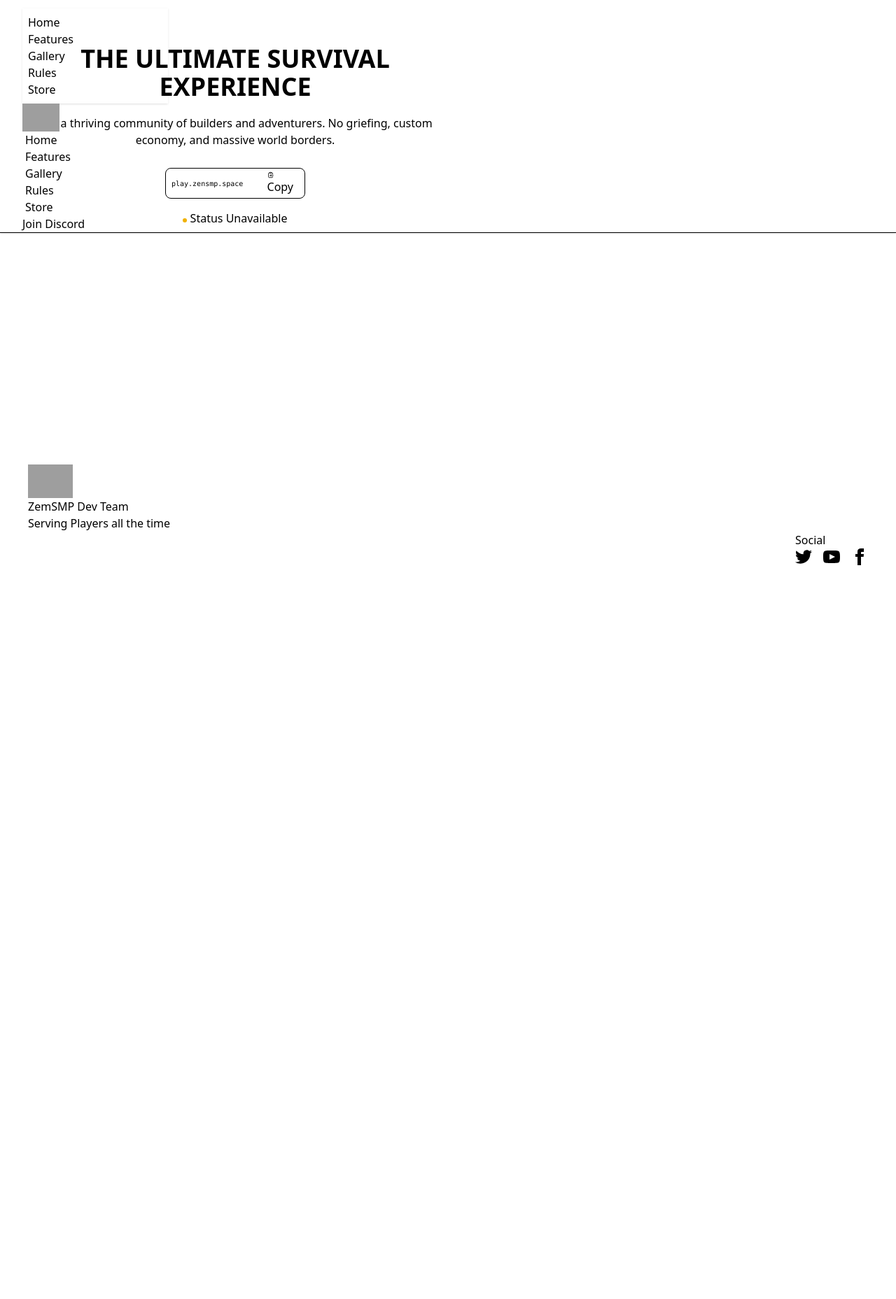
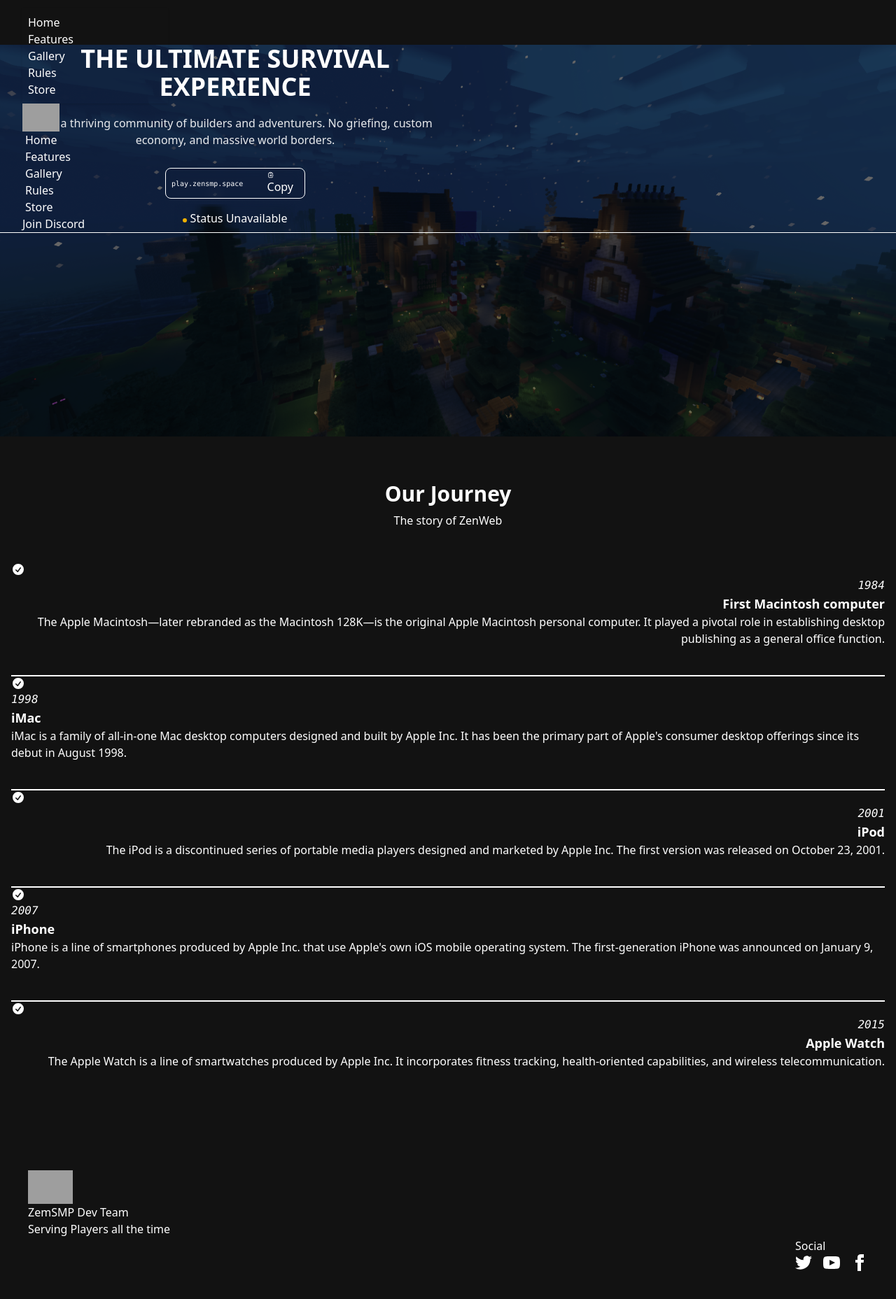
Before and after one commit to rkenbperez/ZenWeb, a Django app: page / in a window 1280 px wide. Shown: the whole page at 70% size. Before the commit the page ends 808 px from the top, so only its background shows below. Run offline with Django 5.2, Linux system fonts and the light colour scheme; some libraries are stand-ins or nearby versions; grey boxes are pictures that could not be loaded.

Commit message:
added hero background & fix server status bug

```diff
--- a/zenweb/zen/templates/base.html
+++ b/zenweb/zen/templates/base.html
@@ -1,6 +1,6 @@
 {% load static %}
 <!DOCTYPE html>
-<html data-theme="cymyk" lang="en">
+<html data-theme="dark" lang="en">
 <head>
     <meta charset="UTF-8">
     <meta name="viewport" content="width=device-width, initial-scale=1.0">
--- a/zenweb/zen/templates/home.html
+++ b/zenweb/zen/templates/home.html
@@ -3,17 +3,29 @@
 
 {% block content %}
 
-<div class="hero bg-base-200 min-h-[70vh]">
-  <div class="hero-content text-center">
+<style>
+  .hero-bg {
+    background-image: url("{% static 'images/bg.png' %}");
+    background-size: cover;
+    background-position: center;
+    background-repeat: no-repeat;
+  }
+</style>
+
+<div class="hero min-h-[70vh] relative hero-bg">
+  <!-- Overlay for better text readability -->
+  <div class="absolute inset-0 bg-black/60"></div>
+
+  <div class="hero-content text-center relative z-10">
     <div class="max-w-2xl">
-      <h1 class="text-4xl font-bold">THE ULTIMATE SURVIVAL</h1>
-      <h1 class="text-4xl font-bold">EXPERIENCE</h1>
-      <p class="p-5">
-       Join a thriving community of builders and adventurers. No griefing, custom economy, and massive world borders.
+      <h1 class="text-4xl font-bold text-white">THE ULTIMATE SURVIVAL</h1>
+      <h1 class="text-4xl font-bold text-white">EXPERIENCE</h1>
+      <p class="p-5 text-white/90">
+        Join a thriving community of builders and adventurers. No griefing, custom economy, and massive world borders.
       </p>
 
       <!-- IP Copy Box -->
-      <div class="flex items-center justify-between gap-2 max-w-[200px] mx-auto mt-2 bg-base-100 rounded-lg px-2 py-1 border border-base-300">
+      <div class="flex items-center justify-between gap-2 max-w-[200px] mx-auto mt-2 bg-base-100/90 backdrop-blur-sm rounded-lg px-2 py-1 border border-base-300">
         <span class="font-mono text-[10px] truncate">play.zensmp.space</span>
         <button onclick="copyIP()" class="btn btn-primary btn-xs gap-0.5 px-2">
           <svg xmlns="http://www.w3.org/2000/svg" class="h-2.5 w-2.5" fill="none" viewBox="0 0 24 24" stroke="currentColor">
@@ -23,16 +35,145 @@
         </button>
       </div>
 
-      <!-- Server Status - JavaScript Method -->
+      <!-- Server Status -->
       <div class="flex justify-center mt-2" id="server-status-container">
-        <span class="badge badge-ghost gap-1.5 px-3 py-2">
+        <span class="badge badge-ghost gap-1.5 px-3 py-2 bg-base-100/80 backdrop-blur-sm">
           <span class="inline-block w-1.5 h-1.5 bg-gray-400 rounded-full animate-pulse"></span>
           Loading...
         </span>
       </div>
-
     </div>
   </div>
+</div>
+
+<!-- Timeline Section -->
+<div class="container mx-auto px-4 py-16">
+  <div class="text-center mb-12">
+    <h2 class="text-3xl font-bold">Our Journey</h2>
+    <p class="text-base-content/70 mt-2">The story of ZenWeb</p>
+  </div>
+
+  <ul class="timeline timeline-snap-icon max-md:timeline-compact timeline-vertical">
+    <li>
+      <div class="timeline-middle">
+        <svg
+          xmlns="http://www.w3.org/2000/svg"
+          viewBox="0 0 20 20"
+          fill="currentColor"
+          class="h-5 w-5 text-primary"
+        >
+          <path
+            fill-rule="evenodd"
+            d="M10 18a8 8 0 100-16 8 8 0 000 16zm3.857-9.809a.75.75 0 00-1.214-.882l-3.483 4.79-1.88-1.88a.75.75 0 10-1.06 1.061l2.5 2.5a.75.75 0 001.137-.089l4-5.5z"
+            clip-rule="evenodd"
+          />
+        </svg>
+      </div>
+      <div class="timeline-start mb-10 md:text-end">
+        <time class="font-mono italic">1984</time>
+        <div class="text-lg font-black">First Macintosh computer</div>
+        The Apple Macintosh—later rebranded as the Macintosh 128K—is the original Apple Macintosh
+        personal computer. It played a pivotal role in establishing desktop publishing as a general
+        office function.
+      </div>
+      <hr />
+    </li>
+    <li>
+      <hr />
+      <div class="timeline-middle">
+        <svg
+          xmlns="http://www.w3.org/2000/svg"
+          viewBox="0 0 20 20"
+          fill="currentColor"
+          class="h-5 w-5 text-secondary"
+        >
+          <path
+            fill-rule="evenodd"
+            d="M10 18a8 8 0 100-16 8 8 0 000 16zm3.857-9.809a.75.75 0 00-1.214-.882l-3.483 4.79-1.88-1.88a.75.75 0 10-1.06 1.061l2.5 2.5a.75.75 0 001.137-.089l4-5.5z"
+            clip-rule="evenodd"
+          />
+        </svg>
+      </div>
+      <div class="timeline-end md:mb-10">
+        <time class="font-mono italic">1998</time>
+        <div class="text-lg font-black">iMac</div>
+        iMac is a family of all-in-one Mac desktop computers designed and built by Apple Inc. It has
+        been the primary part of Apple's consumer desktop offerings since its debut in August 1998.
+      </div>
+      <hr />
+    </li>
+    <li>
+      <hr />
+      <div class="timeline-middle">
+        <svg
+          xmlns="http://www.w3.org/2000/svg"
+          viewBox="0 0 20 20"
+          fill="currentColor"
+          class="h-5 w-5 text-accent"
+        >
+          <path
+            fill-rule="evenodd"
+            d="M10 18a8 8 0 100-16 8 8 0 000 16zm3.857-9.809a.75.75 0 00-1.214-.882l-3.483 4.79-1.88-1.88a.75.75 0 10-1.06 1.061l2.5 2.5a.75.75 0 001.137-.089l4-5.5z"
+            clip-rule="evenodd"
+          />
+        </svg>
+      </div>
+      <div class="timeline-start mb-10 md:text-end">
+        <time class="font-mono italic">2001</time>
+        <div class="text-lg font-black">iPod</div>
+        The iPod is a discontinued series of portable media players designed and marketed by Apple Inc.
+        The first version was released on October 23, 2001.
+      </div>
+      <hr />
+    </li>
+    <li>
+      <hr />
+      <div class="timeline-middle">
+        <svg
+          xmlns="http://www.w3.org/2000/svg"
+          viewBox="0 0 20 20"
+          fill="currentColor"
+          class="h-5 w-5 text-primary"
+        >
+          <path
+            fill-rule="evenodd"
+            d="M10 18a8 8 0 100-16 8 8 0 000 16zm3.857-9.809a.75.75 0 00-1.214-.882l-3.483 4.79-1.88-1.88a.75.75 0 10-1.06 1.061l2.5 2.5a.75.75 0 001.137-.089l4-5.5z"
+            clip-rule="evenodd"
+          />
+        </svg>
+      </div>
+      <div class="timeline-end md:mb-10">
+        <time class="font-mono italic">2007</time>
+        <div class="text-lg font-black">iPhone</div>
+        iPhone is a line of smartphones produced by Apple Inc. that use Apple's own iOS mobile
+        operating system. The first-generation iPhone was announced on January 9, 2007.
+      </div>
+      <hr />
+    </li>
+    <li>
+      <hr />
+      <div class="timeline-middle">
+        <svg
+          xmlns="http://www.w3.org/2000/svg"
+          viewBox="0 0 20 20"
+          fill="currentColor"
+          class="h-5 w-5 text-secondary"
+        >
+          <path
+            fill-rule="evenodd"
+            d="M10 18a8 8 0 100-16 8 8 0 000 16zm3.857-9.809a.75.75 0 00-1.214-.882l-3.483 4.79-1.88-1.88a.75.75 0 10-1.06 1.061l2.5 2.5a.75.75 0 001.137-.089l4-5.5z"
+            clip-rule="evenodd"
+          />
+        </svg>
+      </div>
+      <div class="timeline-start mb-10 md:text-end">
+        <time class="font-mono italic">2015</time>
+        <div class="text-lg font-black">Apple Watch</div>
+        The Apple Watch is a line of smartwatches produced by Apple Inc. It incorporates fitness
+        tracking, health-oriented capabilities, and wireless telecommunication.
+      </div>
+    </li>
+  </ul>
 </div>
 
 <script>
@@ -64,14 +205,14 @@
         const container = document.getElementById('server-status-container');
         if (data.online) {
             container.innerHTML = `
-                <span class="badge badge-success gap-1.5 px-3 py-2">
+                <span class="badge badge-success gap-1.5 px-3 py-2 bg-base-100/80 backdrop-blur-sm text-success">
                     <span class="inline-block w-1.5 h-1.5 bg-green-500 rounded-full animate-pulse"></span>
                     ${data.players.online}/${data.players.max} Online
                 </span>
             `;
         } else {
             container.innerHTML = `
-                <span class="badge badge-error gap-1.5 px-3 py-2">
+                <span class="badge badge-error gap-1.5 px-3 py-2 bg-base-100/80 backdrop-blur-sm text-error">
                     <span class="inline-block w-1.5 h-1.5 bg-red-500 rounded-full"></span>
                     Server Offline
                 </span>
@@ -81,7 +222,7 @@
     .catch(() => {
         const container = document.getElementById('server-status-container');
         container.innerHTML = `
-            <span class="badge badge-warning gap-1.5 px-3 py-2">
+            <span class="badge badge-warning gap-1.5 px-3 py-2 bg-base-100/80 backdrop-blur-sm text-warning">
                 <span class="inline-block w-1.5 h-1.5 bg-yellow-500 rounded-full"></span>
                 Status Unavailable
             </span>
```
